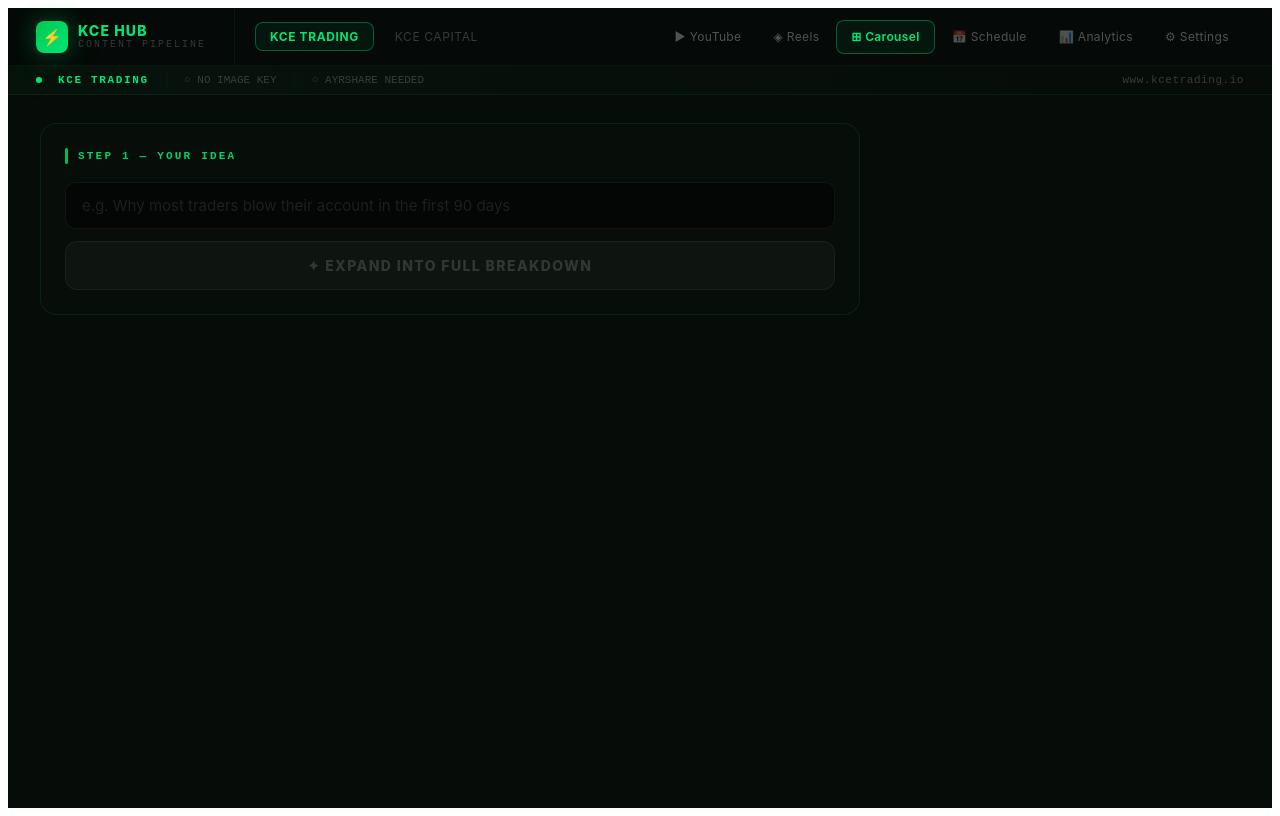
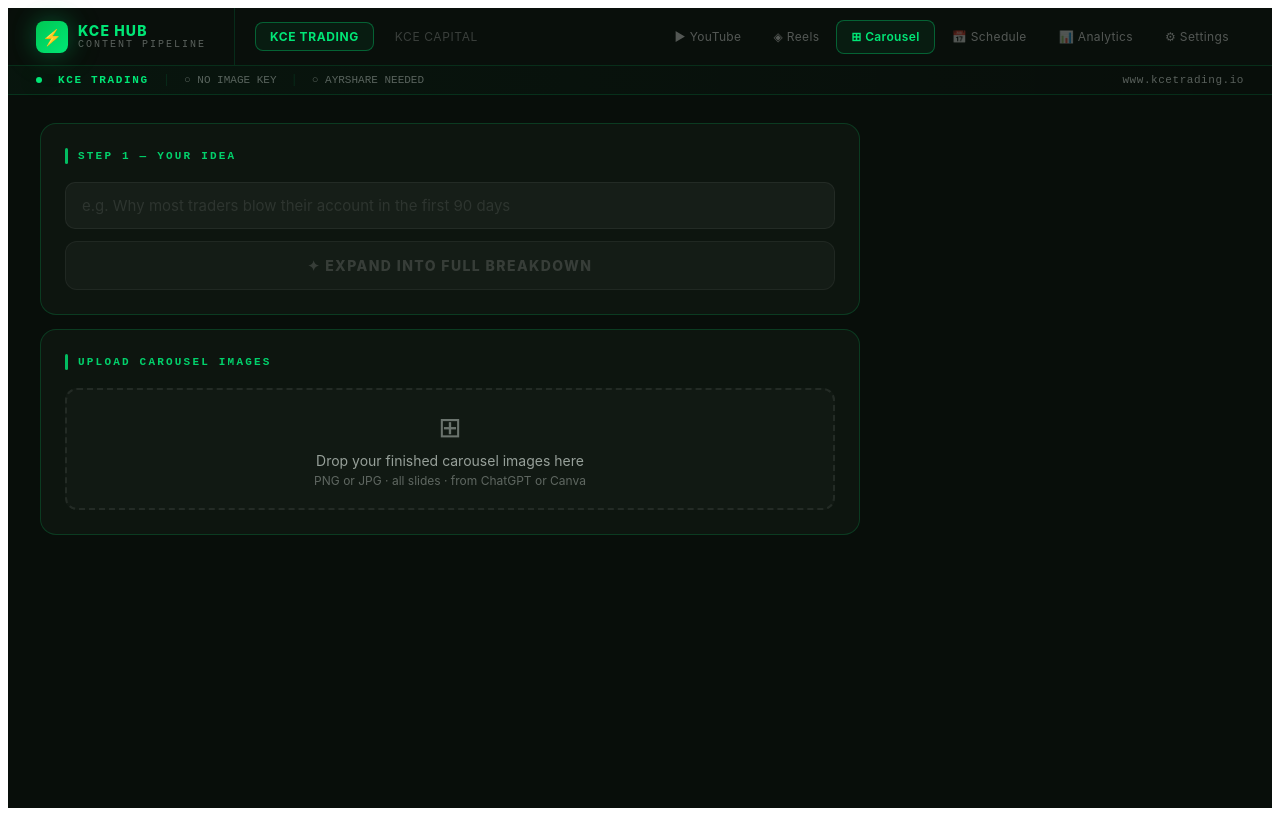
Before and after one commit to kcecapital-dot/kce-hub, a React (Vite) app: page / in a window 1280 px wide. Built offline with nearby package versions, Linux system fonts and the light colour scheme.

Commit message:
Update kce-hub.jsx

```diff
--- a/src/kce-hub.jsx
+++ b/src/kce-hub.jsx
@@ -10,20 +10,20 @@
     disclaimer:"⚠️ Not financial advice. Trading involves risk. Past performance does not guarantee future results. Always DYOR. #kcetrading #NFA",
     accent:"#00e676", accentSoft:"#00c853", accentBorder:"rgba(0,230,118,0.35)",
     glow:"0 0 24px rgba(0,230,118,0.3), 0 0 48px rgba(0,230,118,0.1)",
-    cardBg:"rgba(8,14,10,0.98)", cardBorder:"rgba(0,230,118,0.1)",
-    navBg:"rgba(6,10,8,0.99)", surfaceBg:"rgba(12,20,15,0.97)",
-    textMain:"#f0faf4", textSub:"rgba(240,250,244,0.6)", textMuted:"rgba(240,250,244,0.2)",
-    divider:"rgba(0,230,118,0.08)", highlight:"rgba(0,230,118,0.06)",
+    cardBg:"rgba(14,22,16,0.98)", cardBorder:"rgba(0,230,118,0.18)",
+    navBg:"rgba(10,16,12,0.99)", surfaceBg:"rgba(18,28,20,0.97)",
+    textMain:"#f0faf4", textSub:"rgba(240,250,244,0.6)", textMuted:"rgba(240,250,244,0.35)",
+    divider:"rgba(0,230,118,0.14)", highlight:"rgba(0,230,118,0.06)",
   },
   capital: {
     id:"capital", name:"KCE Capital", handle:"@kcecapital", website:"www.kcecapital.io",
     disclaimer:"⚠️ Not financial advice. All investments carry risk. Consult a licensed financial advisor. #KCECapital #NFA",
     accent:"#4ade80", accentSoft:"#22c55e", accentBorder:"rgba(74,222,128,0.3)",
     glow:"0 0 24px rgba(74,222,128,0.25), 0 0 48px rgba(74,222,128,0.08)",
-    cardBg:"rgba(6,12,8,0.99)", cardBorder:"rgba(74,222,128,0.08)",
-    navBg:"rgba(4,8,5,0.99)", surfaceBg:"rgba(10,18,12,0.98)",
-    textMain:"#edfaf2", textSub:"rgba(237,250,242,0.58)", textMuted:"rgba(237,250,242,0.2)",
-    divider:"rgba(74,222,128,0.07)", highlight:"rgba(74,222,128,0.05)",
+    cardBg:"rgba(12,20,14,0.99)", cardBorder:"rgba(74,222,128,0.15)",
+    navBg:"rgba(8,14,10,0.99)", surfaceBg:"rgba(16,26,18,0.98)",
+    textMain:"#edfaf2", textSub:"rgba(237,250,242,0.58)", textMuted:"rgba(237,250,242,0.35)",
+    divider:"rgba(74,222,128,0.12)", highlight:"rgba(74,222,128,0.05)",
   },
 };
 
@@ -338,7 +338,7 @@
       <div style={{position:"absolute",top:p*0.6,left:p*0.6,zIndex:10}}>
         <img src={KCE_LOGO} alt="KCE" style={{height:logoH,width:"auto",mixBlendMode:"screen",filter:"brightness(10)"}}/>
       </div>
-      <div style={{position:"absolute",top:p*0.6,right:p*0.6,zIndex:10,fontSize:ctr,color:"rgba(255,255,255,0.4)",fontWeight:600,background:"rgba(0,0,0,0.4)",padding:isS?"1px 4px":"2px 7px",borderRadius:20}}>1/{slide.total}</div>
+      <div style={{position:"absolute",top:p*0.6,right:p*0.6,zIndex:10,fontSize:ctr,color:"rgba(255,255,255,0.4)",fontWeight:600,background:"rgba(255,255,255,0.04)",padding:isS?"1px 4px":"2px 7px",borderRadius:20}}>1/{slide.total}</div>
       <div style={{position:"absolute",top:"12%",right:p,left:"28%",zIndex:8,textAlign:"right"}}>
         <div style={{fontSize:topLbl,color:"rgba(255,255,255,0.8)",fontWeight:300,fontStyle:"italic",marginBottom:isS?1:3}}>{slide.topLabel}</div>
         <div style={{fontSize:mainW,fontWeight:900,color:"#3dff14",lineHeight:1.0,whiteSpace:"pre-line",textShadow:"0 0 16px #39ff14,0 0 40px rgba(57,255,20,0.45)",marginBottom:isS?2:5}}>{slide.mainWord}</div>
@@ -353,7 +353,7 @@
       <div style={{position:"absolute",top:isS?3:7,left:0,right:0,display:"flex",justifyContent:"center",zIndex:10}}>
         <img src={KCE_LOGO} alt="KCE" style={{height:logoH,width:"auto",mixBlendMode:"screen",filter:"brightness(10) sepia(1) saturate(5) hue-rotate(88deg) brightness(1.1)"}}/>
       </div>
-      {slide.num && <div style={{position:"absolute",top:isS?4:9,right:p*0.6,zIndex:10,fontSize:ctr,color:"rgba(255,255,255,0.4)",background:"rgba(0,0,0,0.4)",padding:isS?"1px 4px":"2px 7px",borderRadius:20,fontWeight:600}}>{slide.num}/{slide.total}</div>}
+      {slide.num && <div style={{position:"absolute",top:isS?4:9,right:p*0.6,zIndex:10,fontSize:ctr,color:"rgba(255,255,255,0.4)",background:"rgba(255,255,255,0.04)",padding:isS?"1px 4px":"2px 7px",borderRadius:20,fontWeight:600}}>{slide.num}/{slide.total}</div>}
       <div style={{position:"absolute",top:isS?"28%":isM?"24%":"21%",left:isS?"7%":"6%",right:isS?"7%":"6%",bottom:isS?"8%":"7%",background:"rgba(18,35,18,0.7)",backdropFilter:"blur(18px)",WebkitBackdropFilter:"blur(18px)",borderRadius:cR,border:"1px solid rgba(70,130,70,0.26)",boxShadow:"0 4px 40px rgba(0,0,0,0.7),inset 0 1px 0 rgba(255,255,255,0.06)",display:"flex",flexDirection:"column",alignItems:"center",justifyContent:"space-between",overflow:"hidden",padding:`${isS?7:isM?12:18}px`,zIndex:6}}>
         <div style={{position:"absolute",top:-6,left:"25%",right:"25%",height:isS?13:24,background:"radial-gradient(ellipse,rgba(255,255,255,0.5) 0%,transparent 70%)",filter:"blur(4px)"}}/>
         <div style={{textAlign:"center",zIndex:2,fontSize:slide.cta?ctit*0.85:(slide.title&&slide.title.length>16?ctit*0.82:ctit),fontWeight:slide.cta?700:400,color:"#fff",lineHeight:1.25}}>{slide.title}</div>
@@ -512,7 +512,7 @@
 }
 
 // ─── CAROUSEL CONTENT PIPELINE ────────────────────────────────────
-function QueueForm({b, title, slides}) {
+function QueueForm({b, title, slides, uploadedImages}) {
   const today = new Date();
   const pad = n => String(n).padStart(2,'0');
   const defaultDate = `${today.getFullYear()}-${pad(today.getMonth()+1)}-${pad(today.getDate()+1)}`;
@@ -524,12 +524,16 @@
   const [orderedSlides, setOrderedSlides] = useState(slides.map((s,i)=>({...s})));
   const [caption, setCaption] = useState(`Follow @kcetrading for daily crypto insights 👊\n\nSave this before it disappears 📌\n\nwww.kcetrading.io`);
   const [dragIdx, setDragIdx] = useState(null);
-  const [images, setImages] = useState([]); // uploaded carousel images
+  const [images, setImages] = useState(uploadedImages||[]); // uploaded carousel images
 
   // sync if parent slides change
   useEffect(() => {
     setOrderedSlides(slides.map(s=>({...s})));
   }, [slides]);
+
+  useEffect(() => {
+    if (uploadedImages && uploadedImages.length > 0) setImages(uploadedImages);
+  }, [uploadedImages]);
 
   const togglePlat = (id) => {
     setPlatforms(p => p.includes(id) ? p.filter(x=>x!==id) : [...p, id]);
@@ -560,8 +564,8 @@
       platforms,
       scheduledFor: new Date(date + 'T' + time).toISOString(),
       status: 'scheduled',
-      thumbnail: images[0] || null,
-      images: images,
+      thumbnail: images[0]?.url || images[0] || null,
+      images: images.map(i=>i.url||i),
     };
     try {
       const existing = JSON.parse(localStorage.getItem('kce_schedule_posts') || '[]');
@@ -624,7 +628,7 @@
       <div>
         <div style={{fontSize:11, color:b.textMuted, fontFamily:'Courier New,monospace', marginBottom:10, letterSpacing:'0.15em', fontWeight:600}}>CAPTION</div>
         <textarea value={caption} onChange={e=>setCaption(e.target.value)} rows={4}
-          style={{width:'100%', background:'rgba(0,0,0,0.5)', border:`1px solid ${b.accentBorder}`, borderRadius:10, padding:'12px 14px',
+          style={{width:'100%', background:'rgba(255,255,255,0.04)', border:`1px solid ${b.accentBorder}`, borderRadius:10, padding:'12px 14px',
             color:b.textMain, fontSize:14, fontFamily:'inherit', outline:'none',
             resize:'vertical', boxSizing:'border-box', lineHeight:1.7}} />
       </div>
@@ -662,7 +666,7 @@
             <div style={{display:'flex', gap:8, flexWrap:'wrap', justifyContent:'center'}}>
               {images.map((img,i)=>(
                 <div key={i} style={{position:'relative'}}>
-                  <img src={img} style={{width:64, height:64, objectFit:'cover', borderRadius:6, border:`1px solid ${b.accentBorder}`}} />
+                  <img src={img.url||img} style={{width:64, height:64, objectFit:'cover', borderRadius:6, border:`1px solid ${b.accentBorder}`}} />
                   <button onClick={e=>{e.preventDefault();e.stopPropagation();setImages(prev=>prev.filter((_,idx)=>idx!==i));}}
                     style={{position:'absolute',top:-6,right:-6,width:18,height:18,borderRadius:'50%',background:'#ff4444',border:'none',color:'#fff',fontSize:10,cursor:'pointer',display:'flex',alignItems:'center',justifyContent:'center',lineHeight:1}}>✕</button>
                   <div style={{fontSize:10,color:b.textMuted,textAlign:'center',marginTop:2}}>{i+1}</div>
@@ -679,12 +683,12 @@
         <div style={{flex:1, minWidth:140}}>
           <div style={{fontSize:11, color:b.textMuted, fontFamily:'Courier New,monospace', marginBottom:8, letterSpacing:'0.15em', fontWeight:600}}>DATE</div>
           <input type='date' value={date} onChange={e=>setDate(e.target.value)}
-            style={{width:'100%', background:'rgba(0,0,0,0.5)', border:`1px solid ${b.accentBorder}`, borderRadius:10, padding:'12px 14px', color:b.textMain, fontSize:14, fontFamily:'inherit', outline:'none', colorScheme:'dark', transition:'border-color 0.2s'}} />
+            style={{width:'100%', background:'rgba(255,255,255,0.04)', border:`1px solid ${b.accentBorder}`, borderRadius:10, padding:'12px 14px', color:b.textMain, fontSize:14, fontFamily:'inherit', outline:'none', colorScheme:'dark', transition:'border-color 0.2s'}} />
         </div>
         <div style={{flex:1, minWidth:120}}>
           <div style={{fontSize:11, color:b.textMuted, fontFamily:'Courier New,monospace', marginBottom:8, letterSpacing:'0.15em', fontWeight:600}}>TIME</div>
           <input type='time' value={time} onChange={e=>setTime(e.target.value)}
-            style={{width:'100%', background:'rgba(0,0,0,0.5)', border:`1px solid ${b.accentBorder}`, borderRadius:10, padding:'12px 14px', color:b.textMain, fontSize:14, fontFamily:'inherit', outline:'none', colorScheme:'dark', transition:'border-color 0.2s'}} />
+            style={{width:'100%', background:'rgba(255,255,255,0.04)', border:`1px solid ${b.accentBorder}`, borderRadius:10, padding:'12px 14px', color:b.textMain, fontSize:14, fontFamily:'inherit', outline:'none', colorScheme:'dark', transition:'border-color 0.2s'}} />
         </div>
       </div>
 
@@ -728,6 +732,7 @@
   const [expandStatus, setExpandStatus] = useState("");
   const [sendStatus, setSendStatus] = useState({msg:"", type:""});
   const [showOutput, setShowOutput] = useState(false);
+  const [carouselImages, setCarouselImages] = useState([]);
 
   const apiKey = keys.openai || "";
 
@@ -888,13 +893,62 @@
           onChange={e=>setIdea(e.target.value)}
           onKeyDown={e=>{ if(e.key==="Enter") expandIdea(); }}
           placeholder="e.g. Why most traders blow their account in the first 90 days"
-          style={{width:"100%", background:"rgba(0,0,0,0.5)", border:idea?`1px solid ${b.accentBorder}`:"1px solid rgba(255,255,255,0.06)", borderRadius:10, padding:"13px 16px", color:b.textMain, fontSize:15, fontFamily:"inherit", outline:"none", boxSizing:"border-box", marginBottom:12, transition:"border-color 0.2s"}}
+          style={{width:"100%", background:"rgba(255,255,255,0.04)", border:idea?`1px solid ${b.accentBorder}`:"1px solid rgba(255,255,255,0.06)", borderRadius:10, padding:"13px 16px", color:b.textMain, fontSize:15, fontFamily:"inherit", outline:"none", boxSizing:"border-box", marginBottom:12, transition:"border-color 0.2s"}}
         />
         <Btn b={b} disabled={!idea.trim()||expandLoading} onClick={expandIdea}
           label={expandLoading ? "⟳ EXPANDING..." : "✦ EXPAND INTO FULL BREAKDOWN"} />
         {expandStatus && (
           <div style={{marginTop:10, fontSize:13, color:expandStatus.includes("Error")||expandStatus.includes("error")?"rgba(255,80,80,0.8)":b.textMuted, textAlign:"center", fontFamily:"Courier New,monospace", letterSpacing:"0.05em"}}>{expandStatus}</div>
         )}
+      </Panel>
+
+      {/* UPLOAD FINISHED CAROUSEL IMAGES */}
+      <Panel b={b} label="UPLOAD CAROUSEL IMAGES">
+        <label style={{display:"block", border:`2px dashed ${carouselImages.length?b.accentBorder:"rgba(255,255,255,0.08)"}`, borderRadius:12, padding:"20px", textAlign:"center", cursor:"pointer", transition:"all 0.2s", background:carouselImages.length?b.highlight:"rgba(255,255,255,0.02)"}}
+          onDragOver={e=>{e.preventDefault();e.currentTarget.style.borderColor=b.accent;}}
+          onDragLeave={e=>{e.currentTarget.style.borderColor=carouselImages.length?b.accentBorder:"rgba(255,255,255,0.08)";}}
+          onDrop={e=>{
+            e.preventDefault();
+            e.currentTarget.style.borderColor=carouselImages.length?b.accentBorder:"rgba(255,255,255,0.08)";
+            Array.from(e.dataTransfer.files).filter(f=>f.type.startsWith("image/")).forEach(f=>{
+              const r=new FileReader(); r.onload=ev=>setCarouselImages(prev=>[...prev,{url:ev.target.result,name:f.name}]); r.readAsDataURL(f);
+            });
+          }}>
+          <input type="file" accept="image/*" multiple style={{display:"none"}} onChange={e=>{
+            Array.from(e.target.files).forEach(f=>{
+              const r=new FileReader(); r.onload=ev=>setCarouselImages(prev=>[...prev,{url:ev.target.result,name:f.name}]); r.readAsDataURL(f);
+            });
+          }} />
+          {carouselImages.length===0 ? (
+            <div>
+              <div style={{fontSize:28,marginBottom:8,opacity:0.4}}>⊞</div>
+              <div style={{fontSize:14,color:b.textSub,marginBottom:4}}>Drop your finished carousel images here</div>
+              <div style={{fontSize:12,color:b.textMuted}}>PNG or JPG · all slides · from ChatGPT or Canva</div>
+            </div>
+          ) : (
+            <div>
+              <div style={{display:"flex",gap:8,flexWrap:"wrap",justifyContent:"center",marginBottom:10}}>
+                {carouselImages.map((img,i)=>(
+                  <div key={i} style={{position:"relative"}}>
+                    <img src={img.url} style={{width:72,height:72,objectFit:"cover",borderRadius:8,border:`1px solid ${b.accentBorder}`}} />
+                    <button onClick={e=>{e.preventDefault();e.stopPropagation();setCarouselImages(prev=>prev.filter((_,idx)=>idx!==i));}}
+                      style={{position:"absolute",top:-6,right:-6,width:18,height:18,borderRadius:"50%",background:"rgba(255,60,60,0.9)",border:"none",color:"#fff",fontSize:10,cursor:"pointer",display:"flex",alignItems:"center",justifyContent:"center",lineHeight:1,fontWeight:700}}>✕</button>
+                    <div style={{fontSize:10,color:b.textMuted,textAlign:"center",marginTop:3,fontFamily:"Courier New,monospace"}}>{i+1}</div>
+                  </div>
+                ))}
+                <label style={{width:72,height:72,borderRadius:8,border:`1px dashed ${b.accentBorder}`,display:"flex",alignItems:"center",justifyContent:"center",fontSize:22,color:b.textMuted,cursor:"pointer"}}>
+                  +
+                  <input type="file" accept="image/*" multiple style={{display:"none"}} onChange={e=>{
+                    Array.from(e.target.files).forEach(f=>{
+                      const r=new FileReader(); r.onload=ev=>setCarouselImages(prev=>[...prev,{url:ev.target.result,name:f.name}]); r.readAsDataURL(f);
+                    });
+                  }} />
+                </label>
+              </div>
+              <div style={{fontSize:12,color:b.accent,fontFamily:"Courier New,monospace"}}>{carouselImages.length} image{carouselImages.length!==1?"s":""} ready</div>
+            </div>
+          )}
+        </label>
       </Panel>
 
       {/* STEP 2 — Review & edit */}
@@ -906,7 +960,7 @@
             <input
               value={carouselTitle}
               onChange={e=>setCarouselTitle(e.target.value)}
-              style={{width:"100%", background:"rgba(0,0,0,0.5)", border:`1px solid ${b.accentBorder}`, borderRadius:10, padding:"13px 16px", color:b.textMain, fontSize:16, fontWeight:600, fontFamily:"inherit", outline:"none", boxSizing:"border-box", letterSpacing:"0.02em"}}
+              style={{width:"100%", background:"rgba(255,255,255,0.04)", border:`1px solid ${b.accentBorder}`, borderRadius:10, padding:"13px 16px", color:b.textMain, fontSize:16, fontWeight:600, fontFamily:"inherit", outline:"none", boxSizing:"border-box", letterSpacing:"0.02em"}}
             />
           </div>
           {/* Slides */}
@@ -925,7 +979,7 @@
                     <input
                       value={s.text}
                       onChange={e=>{const ns=[...slides]; ns[i]={...ns[i],text:e.target.value}; setSlides(ns);}}
-                      style={{width:"100%", background:"rgba(0,0,0,0.4)", border:`1px solid ${overLimit?"rgba(255,80,80,0.4)":"rgba(255,255,255,0.07)"}`, borderRadius:8, padding:"11px 44px 11px 14px", color:b.textMain, fontSize:14, fontFamily:"inherit", outline:"none", boxSizing:"border-box", transition:"border-color 0.2s"}}
+                      style={{width:"100%", background:"rgba(255,255,255,0.04)", border:`1px solid ${overLimit?"rgba(255,80,80,0.4)":"rgba(255,255,255,0.07)"}`, borderRadius:8, padding:"11px 44px 11px 14px", color:b.textMain, fontSize:14, fontFamily:"inherit", outline:"none", boxSizing:"border-box", transition:"border-color 0.2s"}}
                     />
                     <span style={{position:"absolute", right:10, top:"50%", transform:"translateY(-50%)", fontSize:10, color:overLimit?"rgba(255,80,80,0.8)":b.textMuted, fontFamily:"Courier New,monospace", pointerEvents:"none"}}>{wordCount}w</span>
                   </div>
@@ -962,7 +1016,7 @@
       {/* STEP 3b — Add to Queue */}
       {showOutput && (
         <Panel b={b} label="STEP 4 — SCHEDULE & QUEUE">
-          <QueueForm b={b} title={carouselTitle} slides={slides} />
+          <QueueForm b={b} title={carouselTitle} slides={slides} uploadedImages={carouselImages} />
         </Panel>
       )}
 
@@ -1000,7 +1054,7 @@
   const [vals, setVals] = useState({...keys});
   const [show, setShow] = useState({});
   const [saved, setSaved] = useState(false);
-  const save = () => { setKeys({...vals}); setSaved(true); setTimeout(()=>setSaved(false),2000); };
+  const save = () => { setKeys({...vals}); try { localStorage.setItem("kce_api_keys", JSON.stringify({...vals})); } catch {} setSaved(true); setTimeout(()=>setSaved(false),2000); };
 
   const fields = [
     {
@@ -3586,12 +3640,20 @@
 export default function KCEHub() {
   const [activeBrand, setActiveBrand] = useState("trading");
   const [activeTab, setActiveTab] = useState("carousel");
-  const [keys, setKeys] = useState({
-    fal:"", ayrshare:"", openai:"", cloudinary_name:"", cloudinary_preset:"",
-    elevenlabs:"", elevenlabs_voice:"", heygen:"", heygen_avatar:"",
-    ig_token:"", ig_account_id:"",
-    tiktok_token:"", youtube_token:"", x_token:"", fb_token:"", li_token:"",
+  const [keys, setKeys] = useState(() => {
+    const defaults = {
+      fal:"", ayrshare:"", openai:"", cloudinary_name:"", cloudinary_preset:"",
+      elevenlabs:"", elevenlabs_voice:"", heygen:"", heygen_avatar:"",
+      ig_token:"", ig_account_id:"",
+      tiktok_token:"", youtube_token:"", x_token:"", fb_token:"", li_token:"",
+    };
+    try { const saved = localStorage.getItem("kce_api_keys"); return saved ? {...defaults,...JSON.parse(saved)} : defaults; } catch { return defaults; }
   });
+
+  const setKeysPersist = (newKeys) => {
+    setKeys(newKeys);
+    try { localStorage.setItem("kce_api_keys", JSON.stringify(newKeys)); } catch {}
+  };
   const b = BRANDS[activeBrand];
 
   const tabs = [
@@ -3601,7 +3663,7 @@
   ];
 
   return (
-    <div style={{minHeight:"100vh",background:"#060c08",color:"#f0faf4",fontFamily:"'SF Pro Display',-apple-system,BlinkMacSystemFont,'Segoe UI',sans-serif"}}>
+    <div style={{minHeight:"100vh",background:"#080e0a",color:"#f0faf4",fontFamily:"'SF Pro Display',-apple-system,BlinkMacSystemFont,'Segoe UI',sans-serif"}}>
       {/* TOP NAV */}
       <nav style={{background:b.navBg,borderBottom:`1px solid ${b.divider}`,padding:"0 28px",display:"flex",alignItems:"center",gap:0,position:"sticky",top:0,zIndex:100,height:58,backdropFilter:"blur(20px)",WebkitBackdropFilter:"blur(20px)"}}>
         {/* Logo */}
@@ -3659,7 +3721,7 @@
         {activeTab==="carousel"  && <CarouselTab b={b} keys={keys}/>}
         {activeTab==="schedule"  && <ScheduleTab b={b}/>}
         {activeTab==="analytics" && <AnalyticsTab b={b} keys={keys}/>}
-        {activeTab==="settings"  && <SettingsTab b={b} keys={keys} setKeys={setKeys}/>}
+        {activeTab==="settings"  && <SettingsTab b={b} keys={keys} setKeys={setKeysPersist}/>}
       </div>
       <style>{`
         @keyframes fadeIn{from{opacity:0;transform:translateY(6px)}to{opacity:1;transform:translateY(0)}}
```
